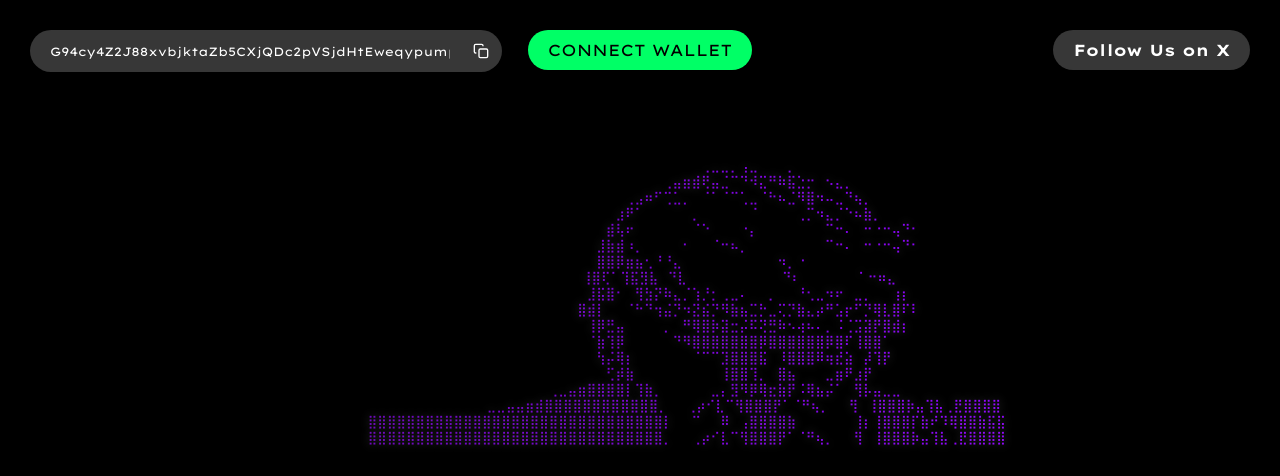
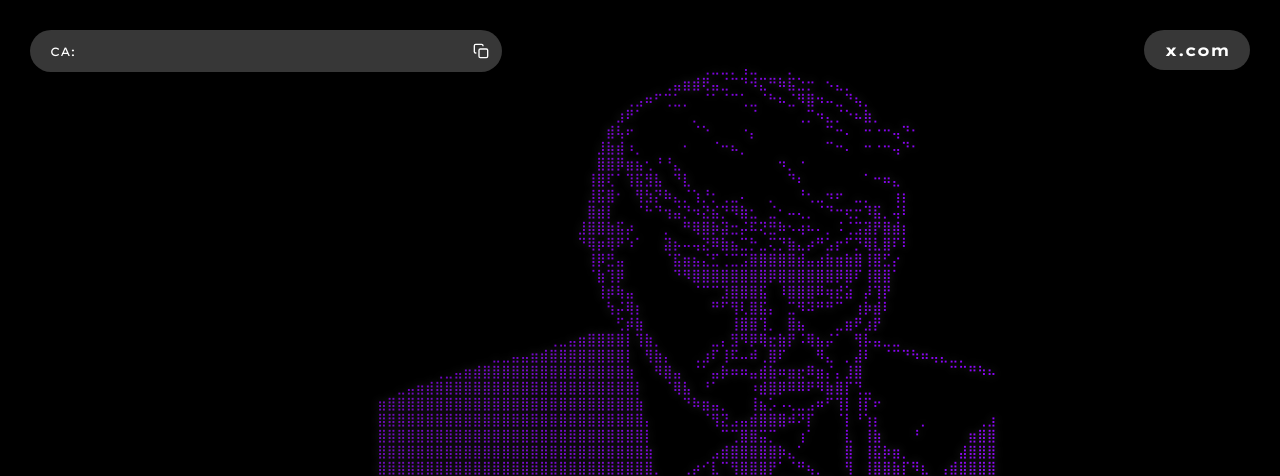
Before and after one commit to BLinks12/MuskTrumpFarts, a plain HTML site: page index.html in a window 1280 px wide. Shown: the top 476 px of the page. Drawn offline with Linux system fonts and the light colour scheme.

Commit message:
Update index.html

```diff
--- a/index.html
+++ b/index.html
@@ -3,10 +3,10 @@
 <head>
     <meta charset="UTF-8">
     <meta name="viewport" content="width=device-width, initial-scale=1.0">
-    <title>MuskTrumpFarts (MTF)</title>
+    <title>MuskTrumpFarts</title>
     <link rel="preconnect" href="https://fonts.googleapis.com">
-    <link rel="preconnect" href="https://fonts.gstatic.com" crossorigin>
-    <link href="https://fonts.googleapis.com/css2?family=Lexend+Giga:wght@100..900&display=swap" rel="stylesheet">
+<link rel="preconnect" href="https://fonts.gstatic.com" crossorigin>
+<link href="https://fonts.googleapis.com/css2?family=Lexend+Giga:wght@100..900&display=swap" rel="stylesheet">
     <style>
         * {
             font-family: "Lexend Giga", serif;
@@ -19,16 +19,16 @@
             display: flex;
             flex-direction: column;
             align-items: center;
-            justify-content: flex-start;
-            min-height: 100vh;
+            justify-content: center;
+            height: 100vh;
             margin: 0;
-            padding: 20px;
+
         }
 
         .container {
             width: 80%;
+
             text-align: center;
-            margin-top: 20px;
         }
 
         textarea, pre {
@@ -69,12 +69,10 @@
             border: none;
             cursor: pointer;
             font-size: 16px;
-            transition: background-color 0.3s, transform 0.2s;
         }
 
         button:hover {
             background-color: #555;
-            transform: scale(1.05);
         }
 
         .ASCII-art {
@@ -159,38 +157,11 @@
         .copy-button:hover {
             background-color: #444;
         }
-
-        /* Phantom Wallet Button */
-        .wallet-connect button {
-            background-color: #00ff66;
-            color: #000;
-            border: none;
-            padding: 10px 20px;
-            border-radius: 25px;
-            cursor: pointer;
-            font-size: 16px;
-            transition: background-color 0.3s, transform 0.2s;
-            margin-bottom: 20px;
-        }
-
-        .wallet-connect button:hover {
-            background-color: #33ff99;
-            transform: scale(1.05);
-        }
-
-        .wallet-address {
-            font-size: 0.9em;
-            color: #00ff66;
-            opacity: 0.9;
-            word-break: break-all;
-            margin-bottom: 20px;
-        }
     </style>
 </head>
 <body>
-    <!-- Copy to Clipboard Container -->
     <div class="copy-container">
-        <input type="text" class="copy-input" value="G94cy4Z2J88xvbjktaZb5CXjQDc2pVSjdHtEweqypump" readonly>
+        <input type="text" class="copy-input" value="CA:" readonly>
         <button class="copy-button" onclick="copyText()">
             <svg width="16" height="16" viewBox="0 0 24 24" fill="none" stroke="currentColor" stroke-width="2">
                 <rect x="9" y="9" width="13" height="13" rx="2" ry="2"></rect>
@@ -198,19 +169,10 @@
             </svg>
         </button>
     </div>
+    <a href="https://x.com/MuskTrumpFarts" target="_blank" class="twitter-link">
 
-    <!-- Twitter (X) Link -->
-    <a href="https://x.com/YourProfile" target="_blank" class="twitter-link">
-        Follow Us on X
+       x.com
     </a>
-
-    <!-- Wallet Connect Section -->
-    <div class="wallet-connect">
-        <button id="connect-wallet">CONNECT WALLET</button>
-        <div id="wallet-address" class="wallet-address"></div>
-    </div>
-
-    <!-- Main Container -->
     <div class="container">
         <p class="ASCII-art">
             ⠀⠀⠀⠀⠀⠀⠀⠀⠀⠀⠀⠀⠀⠀⠀⠀⠀⠀⠀⠀⠀⠀⠀⠀⠀⠀⠀⠀⠀⠀⠀⠀⠀⠀⢀⣀⣀⡀⢠⣀⠀⠀⠀⡀⠀⠀⠀⠀⠀⠀⠀⠀⠀⠀⠀⠀⠀⠀⠀⠀⠀⠀⠀⠀⠀
@@ -220,28 +182,36 @@
             ⠀⠀⠀⠀⠀⠀⠀⠀⠀⠀⠀⠀⠀⠀⠀⠀⠀⠀⠀⠀⠀⠀⠀⠀⣾⢧⠖⠀⠀⠀⠀⠀⠀⠈⠑⠀⠀⠀⠐⡄⠀⠀⠀⠀⠀⠀⠀⠉⠒⠄⠀⠒⠐⠒⢤⠙⠂⠀⠀⠀⠀⠀⠀⠀⠀
             ⠀⠀⠀⠀⠀⠀⠀⠀⠀⠀⠀⠀⠀⠀⠀⠀⠀⠀⠀⠀⠀⠀⠀⣸⣷⣾⠰⡀⠀⠀⠀⠀⠂⠀⠀⠈⠒⠦⡀⠀⠀⠀⠀⠀⠀⠀⠀⠉⠒⠄⠀⠒⠐⠒⢤⠙⠂⠀⠀⠀⠀⠀⠀⠀⠀
             ⠀⠀⠀⠀⠀⠀⠀⠀⠀⠀⠀⠀⠀⠀⠀⠀⠀⠀⠀⠀⠀⠀⠀⣿⣿⡿⣶⣦⢂⠘⠘⣄⠀⠀⠀⠀⠀⠀⠀⠀⠀⠀⠲⡀⠐⠀⠀⠀⠀⠀⠀⠀⠀⠀⠀⠀⠀⠀⠀⠀⠀⠀⠀⠀⠀
-            ⠀⠀⠀⠀⠀⠀⠀⠀⠀⠀⠀⠀⠀⠀⠀⠀⠀⠀⠀⠀⠀⠀⢸⣿⢏⠁⢹⣯⣻⣧⠀⠙⣇⠀⠀⠀⠀⠀⠀⠀⠀⠀⠀⠙⠆⠀⠀⠀⠀⠀⠀⠁⠒⠶⣄⠀⠀⠀⠀⠀⠀⠀⠀⠀⠀⠀
+            ⠀⠀⠀⠀⠀⠀⠀⠀⠀⠀⠀⠀⠀⠀⠀⠀⠀⠀⠀⠀⠀⠀⢸⣿⢏⠁⢹⣯⣻⣧⠀⠙⣇⠀⠀⠀⠀⠀⠀⠀⠀⠀⠀⠙⠆⠀⠀⠀⠀⠀⠀⠁⠒⠶⣄⠀⠀⠀⠀⠀⠀⠀⠀⠀⠀
             ⠀⠀⠀⠀⠀⠀⠀⠀⠀⠀⠀⠀⠀⠀⠀⠀⠀⠀⠀⠀⠀⠀⣸⣯⣿⠂⠀⢻⣳⡝⠷⣄⡈⢱⡘⡂⢀⣀⠄⠀⠀⡀⠀⠀⠘⢂⣀⠲⠖⠀⣀⡀⠀⠀⢰⡆⠀⠀⠀⠀⠀⠀⠀⠀⠀
-            ⠀⠀⠀⠀⠀⠀⠀⠀⠀⠀⠀⠀⠀⠀⠀⠀⠀⠀⠀⠀⠀⠀⣿⣾⡇⠀⠀⠈⠓⠙⢲⣬⡙⠲⣝⣮⡙⠻⣷⣦⣉⡓⣀⢍⡙⣷⣄⡴⠛⣡⡖⠋⡙⢿⣇⣿⠏⠇⠀⠀⠀⠀⠀⠀⠀⠀⠀
-            ⠀⠀⠀⠀⠀⠀⠀⠀⠀⠀⠀⠀⠀⠀⠀⠀⠀⠀⠀⠀⠀⠀⢸⡿⣛⣤⠀⠀⠀⠀⡀⠀⠛⢿⣿⡷⣽⣒⡬⠯⢝⣛⠷⠢⢴⠦⠄⡀⠨⢈⣩⣽⡟⣿⣾⡆⠀⠀⠀⠀⠀⠀⠀⠀⠀
-            ⠀⠀⠀⠀⠀⠀⠀⠀⠀⠀⠀⠀⠀⠀⠀⠀⠀⠀⠀⠀⠀⠀⠈⣷⢹⡿⠀⠀⠀⠀⠀⠙⠻⣿⣿⣿⣿⣿⣿⣿⡿⣿⣿⣿⣿⣿⣿⡿⣿⠏⢸⣿⣿⠁⠀⠀⠀⠀⠀⠀⠀⠀⠀⠀⠀
-            ⠀⠀⠀⠀⠀⠀⠀⠀⠀⠀⠀⠀⠀⠀⠀⠀⠀⠀⠀⠀⠀⠀⠀⢳⡬⢿⡆⠀⠀⠀⠀⠀⠀⠈⠉⠉⣹⣿⣿⣿⣯⠀⠸⣿⣿⣿⠿⢶⣞⣵⠀⡼⢹⡟⠀⠀⠀⠀⠀⠀⠀⠀⠀⠀⠀
-            ⠀⠀⠀⠀⠀⠀⠀⠀⠀⠀⠀⠀⠀⠀⠀⠀⠀⠀⠀⠀⠀⠀⠀⠀⢋⡾⣷⠀⠀⠀⠀⠀⠀⠀⠀⠀⢸⣿⣿⢹⡀⠀⣿⣦⠀⠀⠀⣀⣶⠟⣰⡟⠀⠀⠀⠀⠀⠀⠀⠀⠀⠀⠀⠀⠀
+            ⠀⠀⠀⠀⠀⠀⠀⠀⠀⠀⠀⠀⠀⠀⠀⠀⠀⠀⠀⠀⠀⠀⣿⣾⡇⠀⠀⠈⠓⠙⢲⣬⡙⠲⣝⣮⡙⠻⣷⣂⠀⣈⠂⠤⢄⡀⠈⠙⠒⢖⡒⠹⣯⡀⢬⠇⠀⠀⠀⠀⠀⠀⠀⠀⠀
+            ⠀⠀⠀⠀⠀⠀⠀⠀⠀⠀⠀⠀⠀⠀⠀⠀⠀⠀⠀⠀⠀⣸⣿⣿⣷⣯⡴⠀⠀⠀⡀⠀⠛⢿⣿⡷⣽⣒⡬⠯⢝⣛⠷⠢⢴⠦⠄⡀⠨⢈⣩⣽⡟⣿⣾⡆⠀⠀⠀⠀⠀⠀⠀⠀⠀
+            ⠀⠀⠀⠀⠀⠀⠀⠀⠀⠀⠀⠀⠀⠀⠀⠀⠀⠀⠀⠀⠀⠙⢿⡶⢿⠟⠱⠁⠀⠀⣽⡦⠤⢤⣝⠿⣷⣦⣉⡓⣀⢍⡙⣷⣄⡴⠛⣡⡖⠋⡙⢿⣇⣿⠏⠇⠀⠀⠀⠀⠀⠀⠀⠀⠀
+            ⠀⠀⠀⠀⠀⠀⠀⠀⠀⠀⠀⠀⠀⠀⠀⠀⠀⠀⠀⠀⠀⠀⢸⡿⣛⣤⠀⠀⠀⠀⠈⣯⣶⣦⣌⣋⢈⣉⣩⣿⣿⣿⣿⣿⣾⣤⣴⣷⣶⣷⣿⢸⣿⣋⡔⠀⠀⠀⠀⠀⠀⠀⠀⠀⠀
+            ⠀⠀⠀⠀⠀⠀⠀⠀⠀⠀⠀⠀⠀⠀⠀⠀⠀⠀⠀⠀⠀⠀⠈⣷⢹⡿⠀⠀⠀⠀⠀⠙⠻⣿⣿⣿⣿⣿⣿⣿⣿⡿⣿⣿⣿⣿⣿⣿⡿⣿⠏⢸⣿⣿⠁⠀⠀⠀⠀⠀⠀⠀⠀⠀⠀
+            ⠀⠀⠀⠀⠀⠀⠀⠀⠀⠀⠀⠀⠀⠀⠀⠀⠀⠀⠀⠀⠀⠀⠀⢸⡾⢷⣤⠀⠀⠀⠀⠀⠀⠈⠉⠉⣹⣿⣿⣿⣯⠀⠸⣿⣿⣿⠿⢶⣞⣵⠀⡼⢹⡟⠀⠀⠀⠀⠀⠀⠀⠀⠀⠀⠀
+            ⠀⠀⠀⠀⠀⠀⠀⠀⠀⠀⠀⠀⠀⠀⠀⠀⠀⠀⠀⠀⠀⠀⠀⠀⢳⡬⢿⡆⠀⠀⠀⠀⠀⠀⠀⠛⠋⢻⢇⣿⣯⡄⠀⣉⠻⠽⠛⠛⠉⠀⢰⡷⣾⠇⠀⠀⠀⠀⠀⠀⠀⠀⠀⠀⠀
+            ⠀⠀⠀⠀⠀⠀⠀⠀⠀⠀⠀⠀⠀⠀⠀⠀⠀⠀⠀⠀⠀⠀⠀⠀⠀⢋⡾⣷⠀⠀⠀⠀⠀⠀⠀⠀⠀⢸⣿⣿⢹⡀⠀⣿⣦⠀⠀⠀⣀⣶⠟⣰⡟⠀⠀⠀⠀⠀⠀⠀⠀⠀⠀⠀⠀
             ⠀⠀⠀⠀⠀⠀⠀⠀⠀⠀⠀⠀⠀⠀⠀⠀⠀⠀⢀⣀⣤⣶⣿⣿⣿⣿⡇⢹⣷⡀⠀⠀⠀⠀⠀⣀⡄⣻⠻⡿⢿⣖⣷⡟⠨⢿⣦⡬⠁⠀⢻⡧⣤⣀⣀⠀⠀⠀⠀⠀⠀⠀⠀⠀⠀
-            ⠀⠀⠀⠀⠀⠀⠀⠀⠀⠀⠀⠀⣀⣀⣤⣤⣶⣾⣿⣿⣿⣿⣿⣿⣿⣿⣿⣿⣿⣿⡀⠀⠀⢀⡴⠊⣇⠉⢻⣿⣿⣿⡟⠁⠈⠛⢦⡀⠀⠀⢻⠀⢸⣿⣿⣿⡷⣤⢹⣧⢀⣟⣿⣿⣿⣿
-            ⣿⣿⣿⣿⣿⣿⣿⣿⣿⣿⣿⣿⣿⣿⣿⣿⣿⣿⣿⣿⣿⣿⣿⣿⣿⣿⣿⣿⣿⣿⣿⡇⠀⠀⠉⠀⠀⠿⠀⢠⣿⣿⣿⣿⣷⠀⠀⠀⠀⠀⠀⢸⡆⢸⣿⣿⣿⡏⣷⠞⠹⢿⣿⣿⣷⣯⣯
-            ⣿⣿⣿⣿⣿⣿⣿⣿⣿⣿⣿⣿⣿⣿⣿⣿⣿⣿⣿⣿⣿⣿⣿⣿⣿⣿⣿⣿⣿⣿⣿⡀⠀⠀⢀⡴⠊⣇⠉⢻⣿⣿⣿⡟⠁⠈⠛⢦⡀⠀⠀⢻⠀⢸⣿⣿⣿⡷⣤⢹⣧⢀⣟⣿⣿⣿⣿
-        </p>
-        <h1>MuskTrumpFarts (MTF)</h1>
+            ⠀⠀⠀⠀⠀⠀⠀⠀⠀⠀⠀⠀⣀⣀⣤⣤⣶⣾⣿⣿⣿⣿⣿⣿⣿⣿⡇⠀⢻⣷⡄⠀⠀⢀⣰⠏⢸⠯⠤⠾⢀⣿⠏⠀⠀⠀⠻⣄⠀⡀⣼⠇⠀⠈⠉⠙⠳⠶⢤⣄⣀⡀⠀⠀⠀
+            ⠀⠀⠀⠀⠀⠀⢀⣀⣤⣶⣾⣿⣿⣿⣿⣿⣿⣿⣿⣿⣿⣿⣿⣿⣿⣿⣷⠀⠀⠻⣿⣤⠀⠈⠁⣤⡷⠶⠶⣤⣾⣷⠶⣶⣖⠿⣶⡌⡄⣸⣿⠀⠀⠀⠀⠀⠀⠀⠀⠀⠉⠉⠛⠳⠦
+            ⠀⠀⣀⣤⣶⣾⣿⣿⣿⣿⣿⣿⣿⣿⣿⣿⣿⣿⣿⣿⣿⣿⣿⣿⣿⣿⣿⡇⠀⠀⠈⢿⣧⠀⠘⠁⠀⠀⠀⠰⣾⣿⡿⠿⠿⠟⠻⣷⣿⡏⢙⣀⠀⠀⠀⠀⠀⠀⠀⠀⠀⠀⠀⠀⠀
+            ⣶⣿⣿⣿⣿⣿⣿⣿⣿⣿⣿⣿⣿⣿⣿⣿⣿⣿⣿⣿⣿⣿⣿⣿⣿⣿⣿⣷⠀⠀⠀⠀⠙⠷⣶⣤⡀⠀⠀⢸⣦⡡⠠⢄⣀⣠⠶⠋⢹⡇⢸⡏⠖⠀⠀⠀⠀⠀⠀⠀⠀⠀⠀⠀⠀
+            ⣿⣿⣿⣿⣿⣿⣿⣿⣿⣿⣿⣿⣿⣿⣿⣿⣿⣿⣿⣿⣿⣿⣿⣿⣿⣿⣿⣿⡄⠀⠀⠀⠀⠀⠈⢻⣝⣠⣤⣾⣿⣿⣿⠾⠝⡏⠀⠀⠈⡇⠘⢱⡆⠀⠀⠀⠀⡀⠀⠀⠀⠀⠀⢀⣰
+            ⣿⣿⣿⣿⣿⣿⣿⣿⣿⣿⣿⣿⣿⣿⣿⣿⣿⣿⣿⣿⣿⣿⣿⣿⣿⣿⣿⣿⡇⠀⠀⠀⠀⠀⠀⠀⠉⢉⣿⣿⣭⡉⠀⠀⢰⠁⠀⠀⠀⣇⠀⢸⣷⠀⠀⠀⠘⠀⠀⠀⠀⠀⣶⣿⣿
+            ⣿⣿⣿⣿⣿⣿⣿⣿⣿⣿⣿⣿⣿⣿⣿⣿⣿⣿⣿⣿⣿⣿⣿⣿⣿⣿⣿⣿⣷⠀⠀⠀⠀⠀⠀⣠⣾⣿⣿⣿⣿⣿⡷⣄⠁⠀⠀⠀⠀⣿⠀⢸⣯⡷⣶⡀⠀⠀⠀⠀⠀⣼⣿⣿⣿
+            ⣿⣿⣿⣿⣿⣿⣿⣿⣿⣿⣿⣿⣿⣿⣿⣿⣿⣿⣿⣿⣿⣿⣿⣿⣿⣿⣿⣿⣿⡀⠀⠀⢀⡴⠊⣇⠉⢻⣿⣿⣿⡟⠁⠈⠛⢦⡀⠀⠀⢻⠀⢸⣿⣿⣷⡏⠻⣆⠀⢠⣾⣿⣿⣿⣿
+            ⣿⣿⣿⣿⣿⣿⣿⣿⣿⣿⣿⣿⣿⣿⣿⣿⣿⣿⣿⣿⣿⣿⣿⣿⣿⣿⣿⣿⣿⡇⠀⠀⠉⠀⠀⠿⠀⢠⣿⣿⣿⡐⠛⠉⠉⠉⠉⠃⠀⢸⡆⢸⣿⣿⣿⡷⣤⢹⣧⢀⣟⣿⣿⣿⣿
+            ⣿⣿⣿⣿⣿⣿⣿⣿⣿⣿⣿⣿⣿⣿⣿⣿⣿⣿⣿⣿⣿⣿⣿⣿⣿⣿⣿⣿⣿⣷⠀⠀⠀⠀⠀⠀⢀⣿⣿⣿⣿⣷⠀⠀⠀⠀⠀⠀⠀⢸⡇⢸⣿⣿⣿⡏⣷⠞⠹⢿⣿⣿⣷⣯⣯
+            </p>
+        <h1>MuskTrumpFarts</h1>
         <textarea id="inputText" placeholder="Enter ASCII codes"></textarea>
         <button onclick="convertToASCII()">Convert to ASCII</button>
         <button onclick="convertFromASCII()">Convert from ASCII</button>
         <pre id="output"></pre>
     </div>
 
-    <!-- JavaScript Functions -->
     <script>
-        // Function to convert text to ASCII codes
         function convertToASCII() {
             const inputText = document.getElementById('inputText').value;
             const output = Array.from(inputText)
@@ -250,30 +220,24 @@
             document.getElementById('output').textContent = output;
         }
 
-        // Function to convert ASCII codes to text
         function convertFromASCII() {
             const inputText = document.getElementById('inputText').value;
             const output = inputText
                 .split(' ')
-                .map(code => {
-                    const parsed = parseInt(code);
-                    return isNaN(parsed) ? '' : String.fromCharCode(parsed);
-                })
+                .map(code => String.fromCharCode(parseInt(code)))
                 .join('');
             document.getElementById('output').textContent = output;
         }
 
-        // Function to copy the wallet address to clipboard
         function copyText() {
             const input = document.querySelector('.copy-input');
             input.select();
             document.execCommand('copy');
 
-            // Visual feedback: Change button icon to a checkmark
+            // Visual feedback
             const button = document.querySelector('.copy-button');
             button.innerHTML = '<svg width="16" height="16" viewBox="0 0 24 24" fill="none" stroke="currentColor" stroke-width="2"><path d="M20 6L9 17l-5-5"/></svg>';
 
-            // Revert the icon back after 1 second
             setTimeout(() => {
                 button.innerHTML = '<svg width="16" height="16" viewBox="0 0 24 24" fill="none" stroke="currentColor" stroke-width="2"><rect x="9" y="9" width="13" height="13" rx="2" ry="2"></rect><path d="M5 15H4a2 2 0 0 1-2-2V4a2 2 0 0 1 2-2h9a2 2 0 0 1 2 2v1"></path></svg>';
             }, 1000);
```
